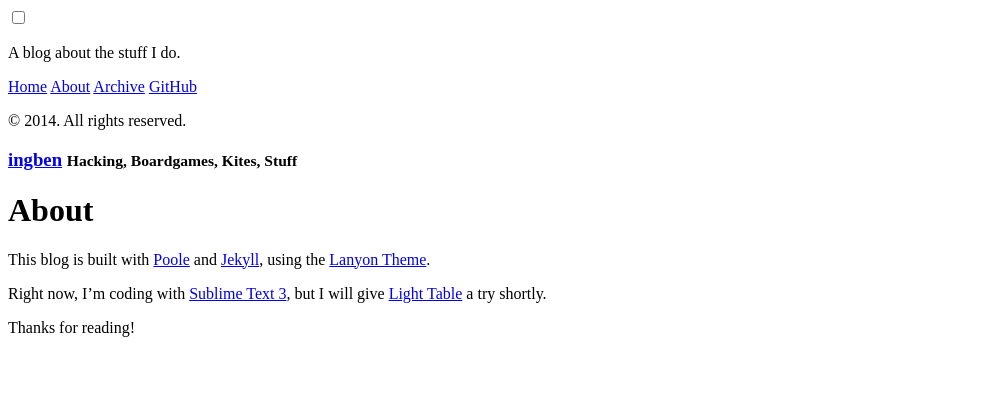
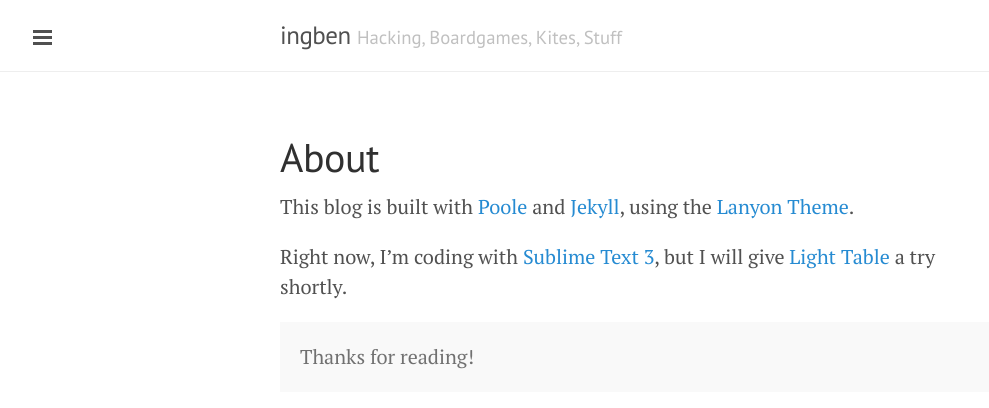
Before and after one commit to gitter-badger/ingben.github.io, a Jekyll site: the page built from about.md, in a window 1280 px wide. Shown: the top 408 px of the page, without its empty margins (0-989 px from the left). Built offline with Jekyll 4.4.1, drawn with Linux system fonts in a browser that asks for light colours; Markdown is read by kramdown in place of the engine named in the settings.

Commit message:
Fix Jekyll local

```diff
--- a/_config.yml
+++ b/_config.yml
@@ -9,7 +9,8 @@ permalink:        pretty
 title:            ingben
 tagline:          'Hacking, Boardgames, Kites, Stuff'
 description:      'A blog about the stuff I do.'
-url:              http://ingben.github.io
+# url:              http://ingben.github.io
+# baseurl:          /
 paginate:         5
 
 author:
--- a/_includes/head.html
+++ b/_includes/head.html
@@ -14,9 +14,9 @@
   </title>
 
   <!-- CSS -->
-  <link rel="stylesheet" href="{{ site.baseurl }}public/css/poole.css">
-  <link rel="stylesheet" href="{{ site.baseurl }}public/css/syntax.css">
-  <link rel="stylesheet" href="{{ site.baseurl }}public/css/lanyon.css">
+  <link rel="stylesheet" href="{{ site.baseurl }}/public/css/poole.css">
+  <link rel="stylesheet" href="{{ site.baseurl }}/public/css/syntax.css">
+  <link rel="stylesheet" href="{{ site.baseurl }}/public/css/lanyon.css">
   <link rel="stylesheet" href="http://fonts.googleapis.com/css?family=PT+Serif:400,400italic,700|PT+Sans:400">
 
   <!-- Icons -->
```
